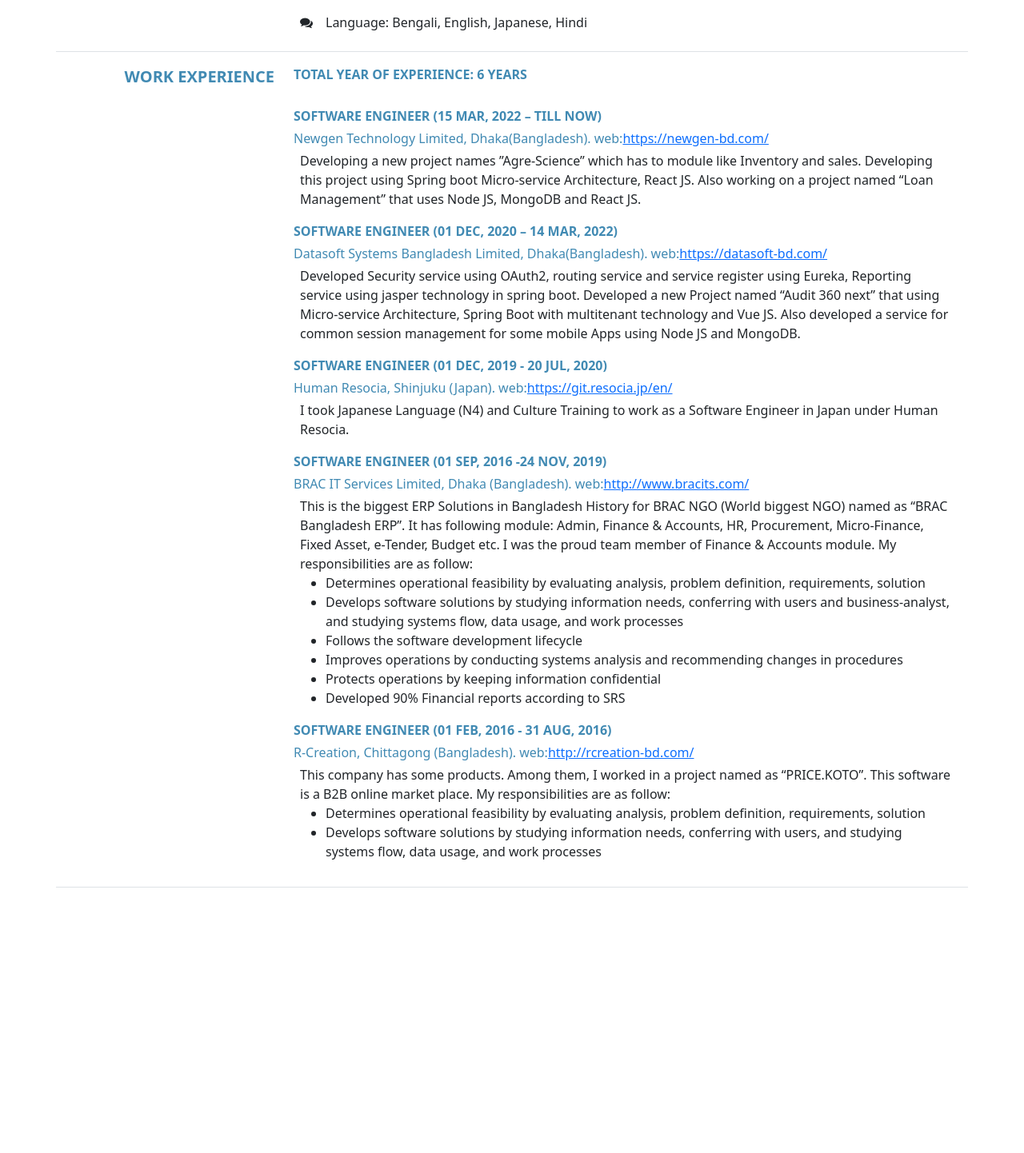
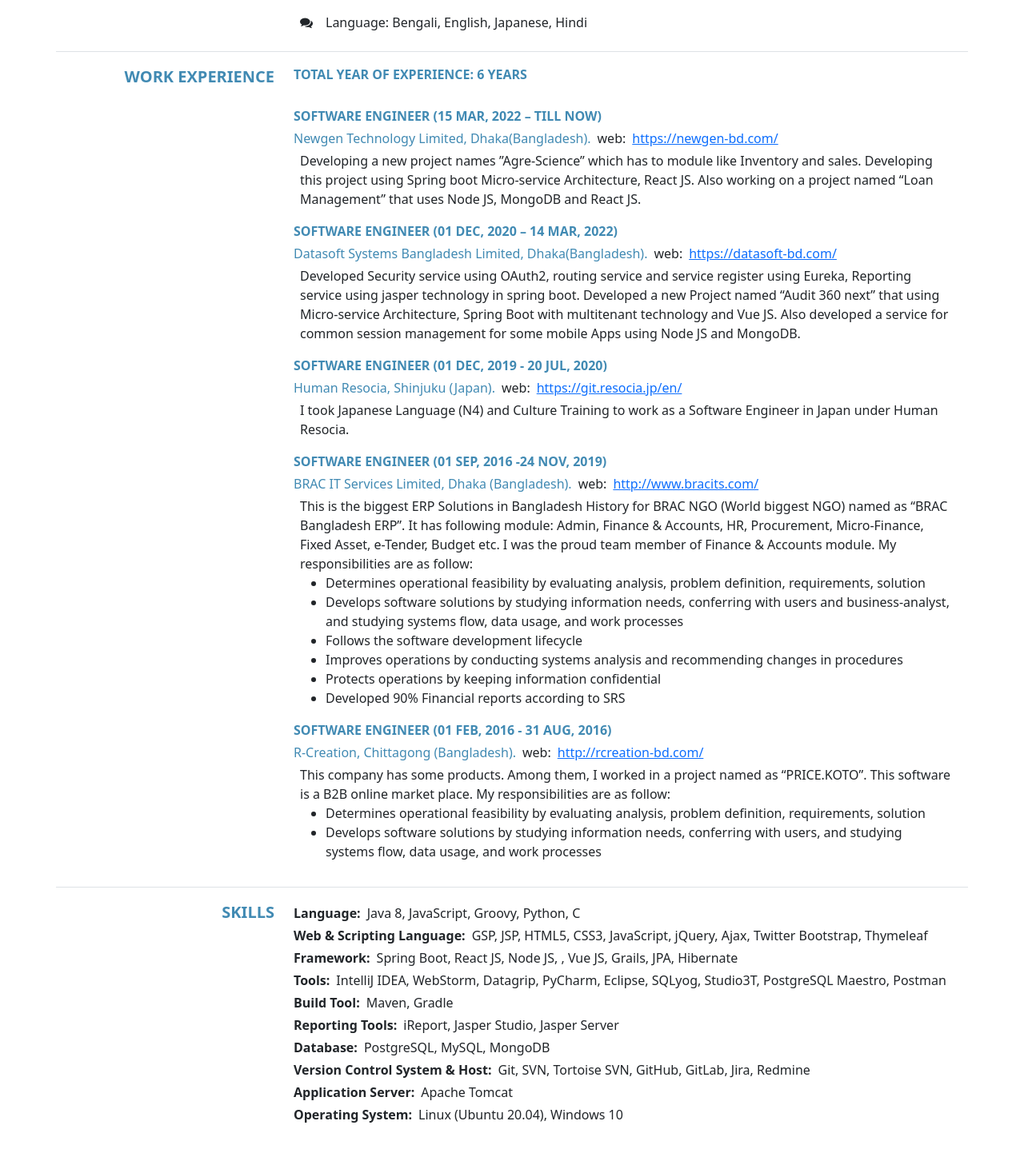
Before and after one commit to kamal09/portfolio, a React (Create React App) app: page / in a window 1280 px wide. Shown: the part 304-1746 px from the top of the page at 80% size. Before the commit the page ends 1430 px from the top, so only its background shows below. Built offline with nearby package versions, Linux system fonts and the light colour scheme.

Commit message:
SKILLS and some design correction

```diff
--- a/src/App.js
+++ b/src/App.js
@@ -3,7 +3,6 @@
 import 'bootstrap/dist/js/bootstrap.js';
 import './custom_style.css';
 import '../node_modules/font-awesome/css/font-awesome.min.css';
-import {fab} from '@fortawesome/free-brands-svg-icons';
 
 function App() {
     return (
@@ -21,7 +20,9 @@
                     </div>
                     <div className="col-9">
                         <div className="d-flex flex-column">
-                            <div className="py-2 " style={{background: "#418ab3"}}><div className="mx-3">MD. KAMAL HOSSAIN</div></div>
+                            <div className="py-2 " style={{background: "#418ab3"}}>
+                                <div className="mx-3">MD. KAMAL HOSSAIN</div>
+                            </div>
                         </div>
                         <div className="d-flex">
                             <div className="p-2"><i className="fa fa-map-marker"></i></div>
@@ -72,9 +73,13 @@
                             <div className="mt-1 fs-6 fw-bold" style={{color: "#418ab3"}}>SOFTWARE ENGINEER (15 MAR,
                                 2022 – TILL NOW)
                             </div>
-                            <div className="my-1" style={{color: "#418ab3"}}>Newgen Technology Limited,
-                                Dhaka(Bangladesh). web:
-                                <a href="https://newgen-bd.com/" className="link-primary">https://newgen-bd.com/</a>
+                            <div className="d-flex justify-content-start my-1">
+                                <div style={{color: "#418ab3"}}>Newgen Technology Limited,
+                                    Dhaka(Bangladesh).
+                                </div>
+                                <div className="mx-2">web:</div>
+                                <div><a href="https://newgen-bd.com/"
+                                        className="link-primary">https://newgen-bd.com/</a></div>
                             </div>
                             <div className="px-2"><p>Developing a new project names ”Agre-Science” which has to module
                                 like Inventory and
@@ -87,9 +92,13 @@
                             <div className="mt-1 fs-6 fw-bold" style={{color: "#418ab3"}}>SOFTWARE ENGINEER (01 DEC,
                                 2020 – 14 MAR, 2022)
                             </div>
-                            <div className="my-1" style={{color: "#418ab3"}}>Datasoft Systems Bangladesh Limited,
-                                Dhaka(Bangladesh). web:
-                                <a href="https://datasoft-bd.com/" className="link-primary">https://datasoft-bd.com/</a>
+                            <div className="d-flex justify-content-start my-1">
+                                <div style={{color: "#418ab3"}}>Datasoft Systems Bangladesh Limited,
+                                    Dhaka(Bangladesh).
+                                </div>
+                                <div className="mx-2">web:</div>
+                                <div><a href="https://datasoft-bd.com/"
+                                        className="link-primary">https://datasoft-bd.com/</a></div>
                             </div>
                             <div className="px-2"><p>Developed Security service using OAuth2, routing service and
                                 service register using Eureka, Reporting service using jasper technology in spring boot.
@@ -102,9 +111,11 @@
                             <div className="mt-1 fs-6 fw-bold" style={{color: "#418ab3"}}>SOFTWARE ENGINEER (01 DEC,
                                 2019 - 20 JUL, 2020)
                             </div>
-                            <div className="my-1" style={{color: "#418ab3"}}>Human Resocia, Shinjuku (Japan). web:
-                                <a href="https://git.resocia.jp/en/"
-                                   className="link-primary">https://git.resocia.jp/en/</a>
+                            <div className="d-flex justify-content-start my-1">
+                                <div style={{color: "#418ab3"}}>Human Resocia, Shinjuku (Japan).</div>
+                                <div className="mx-2">web:</div>
+                                <div><a href="https://git.resocia.jp/en/"
+                                        className="link-primary">https://git.resocia.jp/en/</a></div>
                             </div>
                             <div className="px-2"><p>I took Japanese Language (N4) and Culture Training to work as a
                                 Software Engineer in Japan under Human Resocia.</p>
@@ -115,9 +126,11 @@
                             <div className="mt-1 fs-6 fw-bold" style={{color: "#418ab3"}}>SOFTWARE ENGINEER (01 SEP,
                                 2016 -24 NOV, 2019)
                             </div>
-                            <div className="my-1" style={{color: "#418ab3"}}>BRAC IT Services Limited, Dhaka
-                                (Bangladesh). web:
-                                <a href="http://www.bracits.com/" className="link-primary">http://www.bracits.com/</a>
+                            <div className="d-flex justify-content-start my-1">
+                                <div style={{color: "#418ab3"}}>BRAC IT Services Limited, Dhaka (Bangladesh).</div>
+                                <div className="mx-2">web:</div>
+                                <div><a href="http://www.bracits.com/"
+                                        className="link-primary">http://www.bracits.com/</a></div>
                             </div>
                             <div className="px-2">
                                 <p>This is the biggest ERP Solutions in Bangladesh History for BRAC
@@ -149,8 +162,11 @@
                             <div className="mt-1 fs-6 fw-bold" style={{color: "#418ab3"}}>SOFTWARE ENGINEER (01 FEB,
                                 2016 - 31 AUG, 2016)
                             </div>
-                            <div className="my-1" style={{color: "#418ab3"}}>R-Creation, Chittagong (Bangladesh). web:
-                                <a href="http://rcreation-bd.com/" className="link-primary">http://rcreation-bd.com/</a>
+                            <div className="d-flex justify-content-start my-1">
+                                <div style={{color: "#418ab3"}}>R-Creation, Chittagong (Bangladesh).</div>
+                                <div className="mx-2">web:</div>
+                                <div><a href="http://rcreation-bd.com/"
+                                        className="link-primary">http://rcreation-bd.com/</a></div>
                             </div>
                             <div className="px-2">
                                 <p>This company has some products. Among them, I worked in a project named as
@@ -175,6 +191,65 @@
                 <div className="row">
                     <div className="col-12 border-top my-3"></div>
                 </div>
+                {/*SKILLS*/}
+                <div className="row">
+                    <div className="col-3">
+                        <div className="d-flex justify-content-end">
+                            <div className="fs-5 fw-bold" style={{color: "#418ab3"}}>SKILLS</div>
+                        </div>
+                    </div>
+                    <div className="col-9">
+                        <div className="d-flex justify-content-start my-1">
+                            <div className="fw-bold">Language:</div>
+                            <div className="mx-2">Java 8, JavaScript, Groovy, Python, C</div>
+                        </div>
+                        <div className="d-flex justify-content-start my-1">
+                            <div className="fw-bold">Web & Scripting Language:</div>
+                            <div className="mx-2">GSP, JSP, HTML5, CSS3, JavaScript, jQuery, Ajax, Twitter Bootstrap,
+                                Thymeleaf
+                            </div>
+                        </div>
+                        <div className="d-flex justify-content-start my-1">
+                            <div className="fw-bold">Framework:</div>
+                            <div className="mx-2">Spring Boot, React JS, Node JS, , Vue JS, Grails, JPA, Hibernate</div>
+                        </div>
+                        <div className="d-flex justify-content-start my-1">
+                            <div className="fw-bold">Tools:</div>
+                            <div className="mx-2">IntelliJ IDEA, WebStorm, Datagrip, PyCharm, Eclipse, SQLyog, Studio3T,
+                                PostgreSQL Maestro, Postman
+                            </div>
+                        </div>
+                        <div className="d-flex justify-content-start my-1">
+                            <div className="fw-bold">Build Tool:</div>
+                            <div className="mx-2">Maven, Gradle</div>
+                        </div>
+                        <div className="d-flex justify-content-start my-1">
+                            <div className="fw-bold">Reporting Tools:</div>
+                            <div className="mx-2">iReport, Jasper Studio, Jasper Server</div>
+                        </div>
+                        <div className="d-flex justify-content-start my-1">
+                            <div className="fw-bold">Database:</div>
+                            <div className="mx-2">PostgreSQL, MySQL, MongoDB</div>
+                        </div>
+                        <div className="d-flex justify-content-start my-1">
+                            <div className="fw-bold">Version Control System & Host:</div>
+                            <div className="mx-2">Git, SVN, Tortoise SVN, GitHub, GitLab, Jira, Redmine</div>
+                        </div>
+                        <div className="d-flex justify-content-start my-1">
+                            <div className="fw-bold">Application Server:</div>
+                            <div className="mx-2">Apache Tomcat</div>
+                        </div>
+                        <div className="d-flex justify-content-start my-1">
+                            <div className="fw-bold">Operating System:</div>
+                            <div className="mx-2">Linux (Ubuntu 20.04), Windows 10</div>
+                        </div>
+
+                    </div>
+                </div>
+                {/*footer*/}
+                <div className="row">
+                    <div className="col-12 my-3"></div>
+                </div>
             </div>
 
         </div>
```
